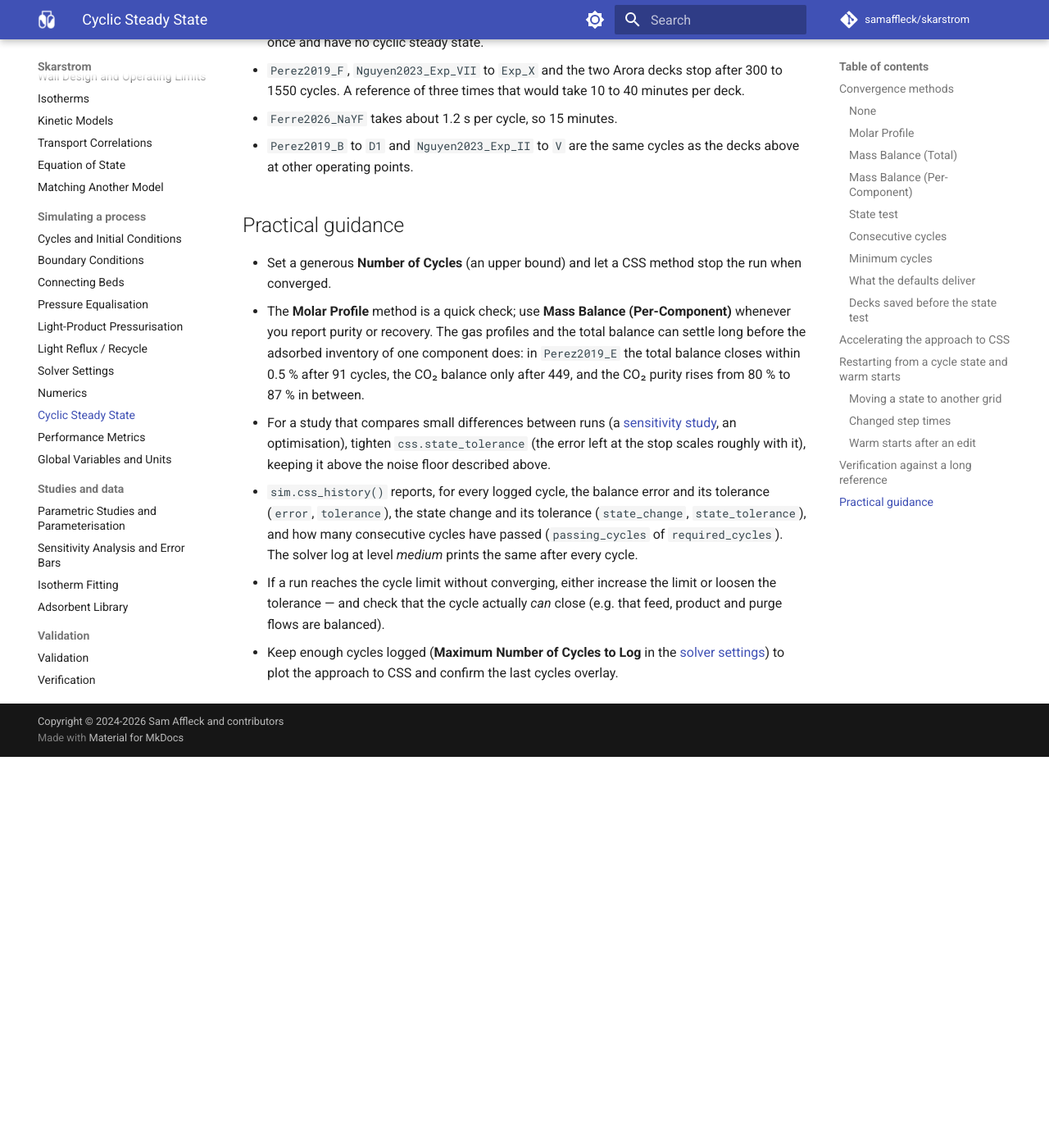
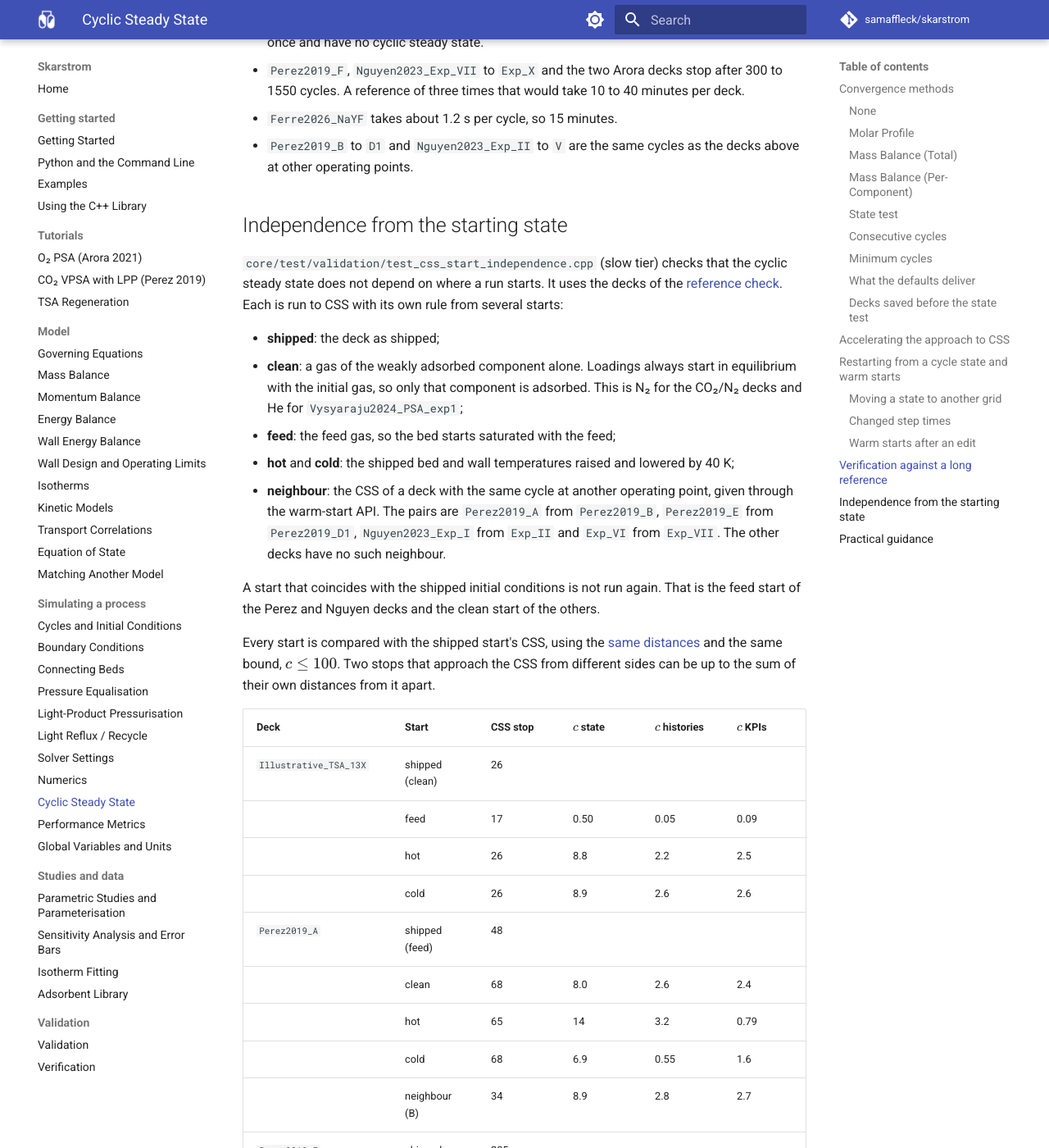
Before and after one commit to samaffleck/skarstrom, an MkDocs documentation site: the page built from docs/cyclic-steady-state.md, in a window 1280 px wide and 1400 px high, scrolled down 12385 px. Shown: the whole window at 82% size. Built offline with MkDocs 1.6.1 and Material for MkDocs 9.7.7, drawn with Linux system fonts in a browser that asks for light colours; comment, search, counter and statistics services are not loaded; before the commit the page ends 13308 px from its top, so only the background shows below that; some of the changed text lies outside the part shown.

Commit message:
WIP: start-independence results table (Ward2024 rows pending)
Co-Authored-By: Claude Opus 5.5 <noreply@anthropic.com>
Claude-Session: https://claude.ai/code/session_01LRbL7UPzz1sfd1sXaeEU4c
Signed-off-by: Claude <noreply@anthropic.com>

```diff
--- a/docs/cyclic-steady-state.md
+++ b/docs/cyclic-steady-state.md
@@ -273,6 +273,62 @@ What the table shows:
 - `Ferre2026_NaYF` takes about 1.2 s per cycle, so 15 minutes.
 - `Perez2019_B` to `D1` and `Nguyen2023_Exp_II` to `V` are the same cycles as the decks above at other operating points.
 
+## Independence from the starting state
+
+`core/test/validation/test_css_start_independence.cpp` (slow tier) checks that the cyclic steady state does not depend on where a run starts. It uses the decks of the [reference check](#verification-against-a-long-reference). Each is run to CSS with its own rule from several starts:
+
+- **shipped**: the deck as shipped;
+- **clean**: a gas of the weakly adsorbed component alone. Loadings always start in equilibrium with the initial gas, so only that component is adsorbed. This is N₂ for the CO₂/N₂ decks and He for `Vysyaraju2024_PSA_exp1`;
+- **feed**: the feed gas, so the bed starts saturated with the feed;
+- **hot** and **cold**: the shipped bed and wall temperatures raised and lowered by 40 K;
+- **neighbour**: the CSS of a deck with the same cycle at another operating point, given through the warm-start API. The pairs are `Perez2019_A` from `Perez2019_B`, `Perez2019_E` from `Perez2019_D1`, `Nguyen2023_Exp_I` from `Exp_II` and `Exp_VI` from `Exp_VII`. The other decks have no such neighbour.
+
+A start that coincides with the shipped initial conditions is not run again. That is the feed start of the Perez and Nguyen decks and the clean start of the others.
+
+Every start is compared with the shipped start's CSS, using the [same distances](#verification-against-a-long-reference) and the same bound, $c \le 100$. Two stops that approach the CSS from different sides can be up to the sum of their own distances from it apart.
+
+| Deck | Start | CSS stop | $c$ state | $c$ histories | $c$ KPIs |
+|---|---|---|---|---|---|
+| `Illustrative_TSA_13X` | shipped (clean) | 26 | | | |
+| | feed | 17 | 0.50 | 0.05 | 0.09 |
+| | hot | 26 | 8.8 | 2.2 | 2.5 |
+| | cold | 26 | 8.9 | 2.6 | 2.6 |
+| `Perez2019_A` | shipped (feed) | 48 | | | |
+| | clean | 68 | 8.0 | 2.6 | 2.4 |
+| | hot | 65 | 14 | 3.2 | 0.79 |
+| | cold | 68 | 6.9 | 0.55 | 1.6 |
+| | neighbour (B) | 34 | 8.9 | 2.8 | 2.7 |
+| `Perez2019_E` | shipped (feed) | 205 | | | |
+| | clean | 689 | 73 | 18 | 7.0 |
+| | hot | 291 | 74 | 18 | 7.1 |
+| | cold | 219 | 2.4 | 0.34 | 0.76 |
+| | neighbour (D1) | 174 | 0.14 | 0.10 | 0.01 |
+| `Nguyen2023_Exp_I` | shipped (feed) | 36 | | | |
+| | clean | 44 | 4.4 | 0.81 | 0.45 |
+| | hot | 46 | 6.8 | 1.4 | 1.0 |
+| | cold | 47 | 2.9 | 0.54 | 1.3 |
+| | neighbour (II) | 29 | 4.3 | 0.78 | 0.44 |
+| `Nguyen2023_Exp_VI` | shipped (feed) | 79 | | | |
+| | clean | 103 | 14 | 4.8 | 0.46 |
+| | hot | 91 | 16 | 5.2 | 0.34 |
+| | cold | 88 | 3.0 | 0.29 | 0.27 |
+| | neighbour (VII) | 78 | 15 | 5.0 | 0.56 |
+| `Vysyaraju2024_PSA_exp1` (no KPI configured) | shipped (clean) | 72 | | | |
+| | feed | 76 | 12 | 2.6 | — |
+| | hot | 85 | 7.2 | 0.31 | — |
+| | cold | 83 | 7.8 | 1.6 | — |
+| `FiveStepProductPurge` (no KPI configured; per-component rule) | shipped (clean) | 94 | | | |
+| | feed | 76 | 0.20 | 0.24 | — |
+| | hot | 105 | 3.5 | 0.83 | — |
+| | cold | 88 | 16 | 2.6 | — |
+WARD_ROWS
+What the table shows:
+
+- **Every start reaches the same steady state.** No deck has a second CSS.
+- **The distances between starts follow the approach rate, as in the reference check.** The decks that converge slowly end further apart. The furthest are on `Perez2019_E`: the clean start (stopped at cycle 689) and the hot start are 73 to 74 ε from the shipped start in the bed state. Their KPIs are 7 ε apart, about 1.4×10⁻⁴ in purity or recovery.
+- **The neighbour start helps most on the slow deck.** `Perez2019_E` from `Perez2019_D1`'s CSS stops at cycle 174 instead of 205, within 0.14 ε of the shipped start's CSS.
+
+WARD_TEXT
 ## Practical guidance
 
 - Set a generous **Number of Cycles** (an upper bound) and let a CSS method stop the run when converged.
```
